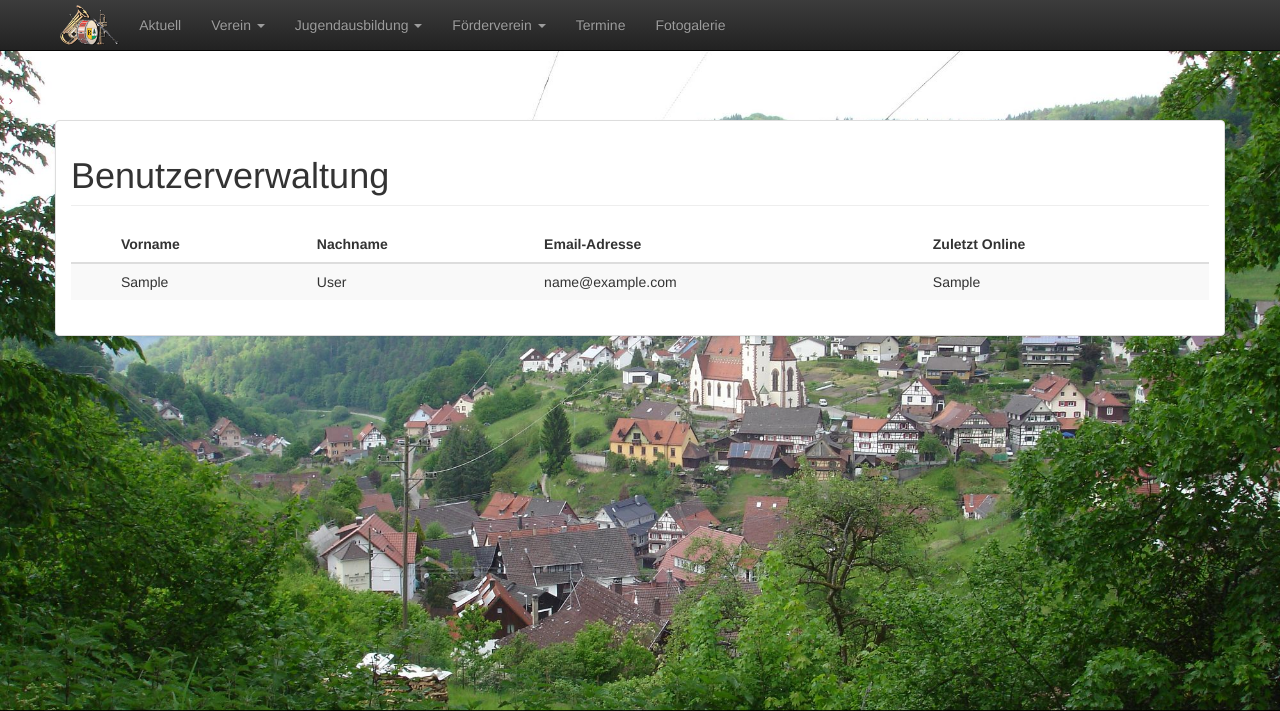
After one commit to MVOReichental/Website, a PHP site: template src/main/resources/views/admin/usermanagement.twig in a window 1280 px wide. The commit adds this page. Shown: the top 711 px of the page. Run offline with PHP 8.4, Linux system fonts and the light colour scheme; the template is opened without the code that fills it: most values are stand-ins (such as "Sample title", 1, 10 or a date in 2020); some libraries are stand-ins or nearby versions.

Commit message:
Added User Management page (view only)

```diff
--- a/src/main/php/de/mvo/router/Endpoints.php
+++ b/src/main/php/de/mvo/router/Endpoints.php
@@ -20,6 +20,7 @@ use de\mvo\service\Redirect;
 use de\mvo\service\RoomOccupancyPlan;
 use de\mvo\service\StaticView;
 use de\mvo\service\Uploads;
+use de\mvo\service\UserManagement;
 use de\mvo\service\Visits;
 
 class Endpoints extends ArrayObject
@@ -120,6 +121,7 @@ class Endpoints extends ArrayObject
 
         // Admin
         $this->append(new Endpoint(HttpMethod::GET, "/internal/admin/visits", Target::create()->className(Visits::class)->method("getPage")->permission("admin.visits")));
+        $this->append(new Endpoint(HttpMethod::GET, "/internal/admin/usermanagement", Target::create()->className(UserManagement::class)->method("getPage")->permission("admin.userManagement")));
 
         // Required for session keep alive
         $this->append(new Endpoint(HttpMethod::GET, "/nop", Target::create()->className(StaticView::class)->method("getEmpty")));
--- /dev/null
+++ b/src/main/resources/views/admin/usermanagement.twig
@@ -0,0 +1,31 @@
+{% extends "base/internal-public-switch.twig" %}
+
+{% block title %}Benutzerverwaltung{{ parent() }}{% endblock %}
+
+{% block content %}
+    <h1 class="page-header">Benutzerverwaltung</h1>
+
+    <table class="table table-striped table-responsive">
+        <thead>
+            <tr>
+                <th></th>
+                <th>Vorname</th>
+                <th>Nachname</th>
+                <th>Email-Adresse</th>
+                <th>Zuletzt Online</th>
+            </tr>
+        </thead>
+
+        <tbody>
+            {% for user in users %}
+                <tr>
+                    <td></td>
+                    <td>{{ user.firstName }}</td>
+                    <td>{{ user.lastName }}</td>
+                    <td>{{ user.email }}</td>
+                    <td>{{ user.lastOnline }}</td>
+                </tr>
+            {% endfor %}
+        </tbody>
+    </table>
+{% endblock %}
```
Also changed, not shown: src/main/php/de/mvo/service/UserManagement.php (added, +16 -0 lines).
